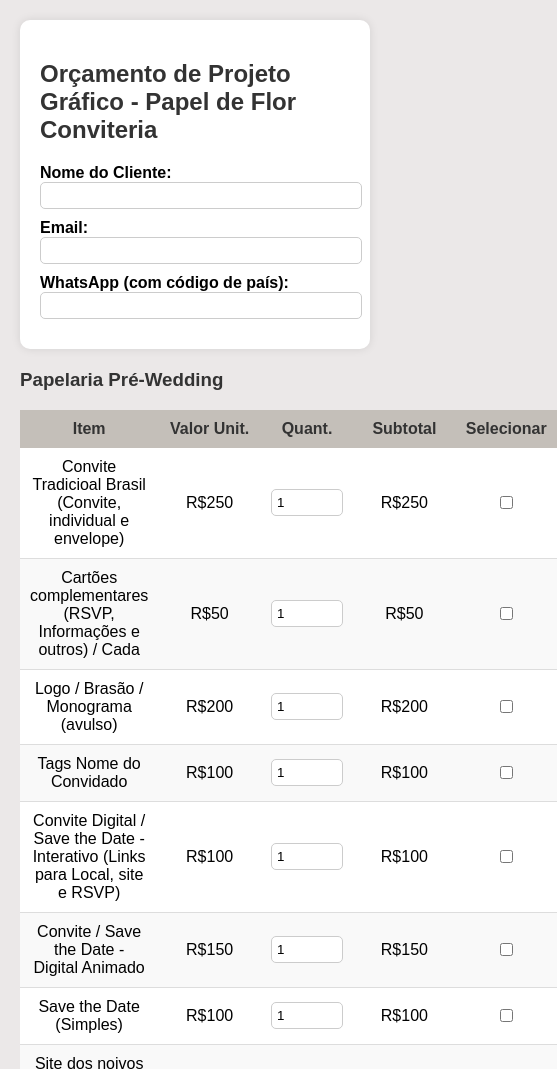
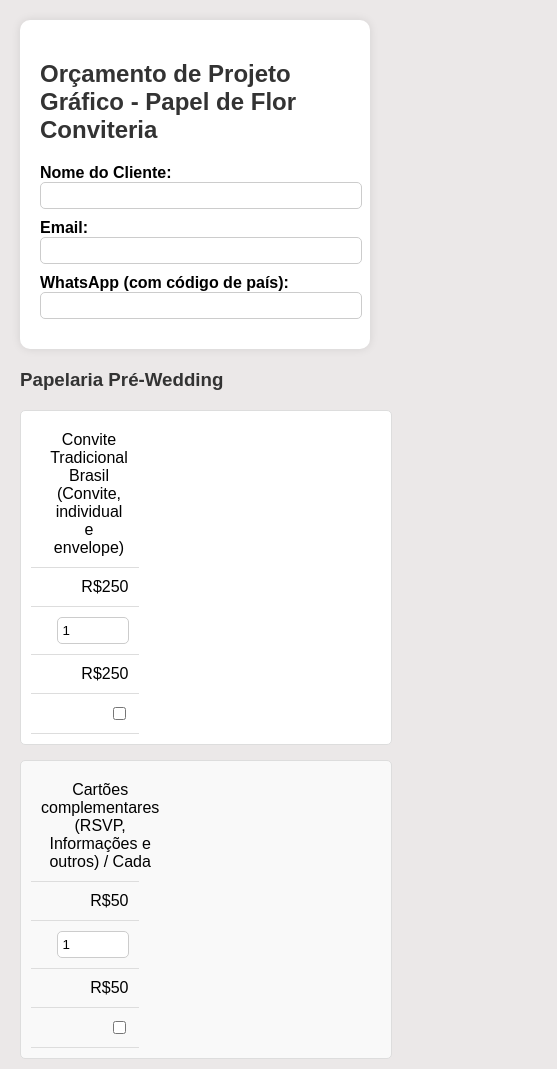
Before and after one commit to lucianarps/OrcaFacilPDFC, a plain HTML site: page index.html in a window 390 px wide. Shown: the top 1069 px of the page, 557 px wide, since content can reach past the window. Drawn offline with Linux system fonts and the light colour scheme.

Commit message:
Update index.html
Correção de typo na descrição do produto

```diff
--- a/index.html
+++ b/index.html
@@ -43,6 +43,54 @@
         }
 
         /* Estilos da tabela */
+
+    /*oemça aqui*/
+    /* Definir uma largura mínima uniforme para todas as tabelas */
+table {
+    width: 100%;
+    min-width: 300px; /* Defina a largura mínima desejada */
+    border-collapse: collapse;
+}
+
+@media (max-width: 768px) {
+    table, thead, tbody, th, td, tr {
+        display: block;
+        width: 100%;
+    }
+
+    /* Esconder o cabeçalho da tabela em telas pequenas */
+    thead {
+        display: none;
+    }
+
+    /* Ajustar as linhas */
+    tr {
+        margin-bottom: 15px;
+        border: 1px solid #ddd;
+        padding: 10px;
+        border-radius: 5px;
+    }
+
+    /* Ajustar as células */
+    td {
+        display: flex;
+        justify-content: space-between;
+        padding: 10px;
+        position: relative;
+    }
+
+    /* Exibir o label da coluna antes do valor */
+    td:before {
+        content: attr(data-label);
+        font-weight: bold;
+        width: 50%;
+        float: left;
+    }
+}
+/*termina aqui*/
+
+
+
         table {
             width: 100%;
             border-collapse: collapse;
@@ -179,7 +227,7 @@
         </thead>
         <tbody>
             <tr>
-                <td>Convite Tradicioal Brasil (Convite, individual e envelope)</td>
+                <td>Convite Tradicional Brasil (Convite, individual e envelope)</td>
                 <td>R$250</td>
                 <td><input type="number" class="quantity" value="1" min="1" onchange="updateSubtotal(this)"></td>
                 <td class="subtotal">R$250</td>
```
